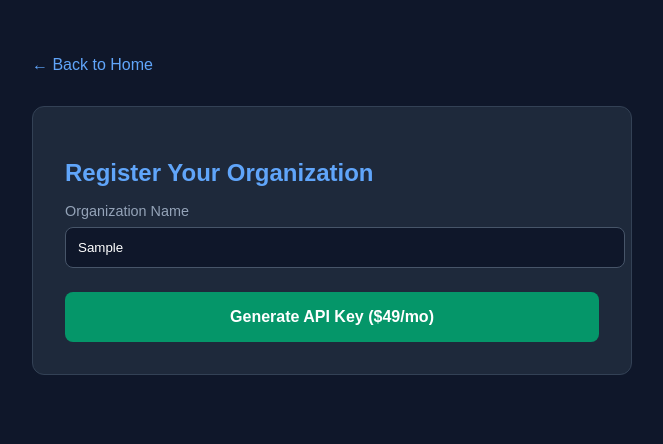
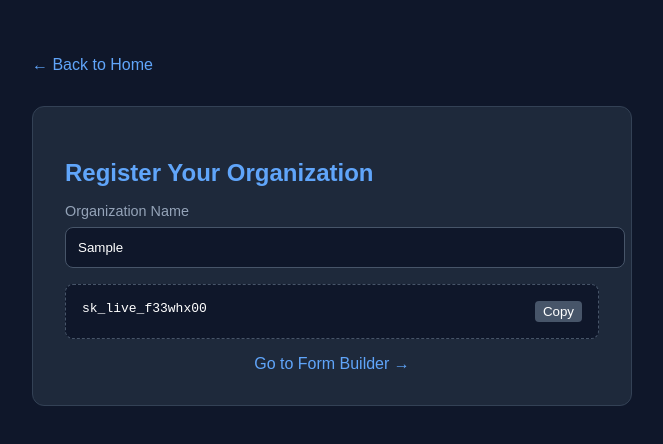
Before and after one commit to Shime1000me/sidaama_voice_code_her, a plain HTML site: page org.html in a window 1280 px wide. Both pictures are taken after typing "Sample" into the empty fields and a click on the button "Generate API Key ($49/mo)". Shown: the whole page, without its empty margins (308-971 px from the left). Drawn offline with nearby package versions, Linux system fonts and the light colour scheme; no server answers.

Commit message:
Refactor organization registration to use localStorage

```diff
--- a/org.html
+++ b/org.html
@@ -3,7 +3,6 @@
 <head>
   <meta charset="UTF-8">
   <title>Enterprise Portal</title>
-  <script src="https://cdn.jsdelivr.net/npm/@supabase/supabase-js@2"></script>
   <style>
     body { font-family: sans-serif; background: #0f172a; color: white; padding: 3rem; }
     .container { max-width: 600px; margin: 0 auto; }
@@ -39,30 +38,25 @@
   </div>
 
   <script>
-    const SUPABASE_URL = "https://dhcojcnwjcyrcymgqhme.supabase.co";
-    const SUPABASE_KEY = "sb_secret_oiy7bGZM9K5giduxLxLj8Q_uwxphX8-";
-    const supabaseClient = supabase.createClient(SUPABASE_URL, SUPABASE_KEY);
-
-    async function registerOrg() {
+    function registerOrg() {
       const name = document.getElementById('org_name').value;
       if (!name) return alert("Please enter an organization name.");
 
       document.getElementById('gen-btn').textContent = "Generating...";
-      const newKey = "sk_live_" + Math.random().toString(36).substring(2, 10);
 
-      // Save to database
-      const { error } = await supabaseClient.from('organizations').insert([{ api_key: newKey, org_name: name }]);
+      setTimeout(() => {
+        const newKey = "sk_live_" + Math.random().toString(36).substring(2, 10);
 
-      if (error) {
-        alert("Database Error: " + error.message);
-        document.getElementById('gen-btn').textContent = "Generate API Key ($49/mo)";
-      } else {
+        let orgs = JSON.parse(localStorage.getItem('hayyo_orgs')) || [];
+        orgs.push({ key: newKey, name: name, q1: null, q2: null });
+        localStorage.setItem('hayyo_orgs', JSON.stringify(orgs));
+
         document.getElementById('org_name').disabled = true;
         document.getElementById('gen-btn').style.display = 'none';
         document.getElementById('key-text').textContent = newKey;
         document.getElementById('key-box').style.display = 'flex';
         document.getElementById('next-btn').style.display = 'block';
-      }
+      }, 500);
     }
 
     function copyKey() {
```
